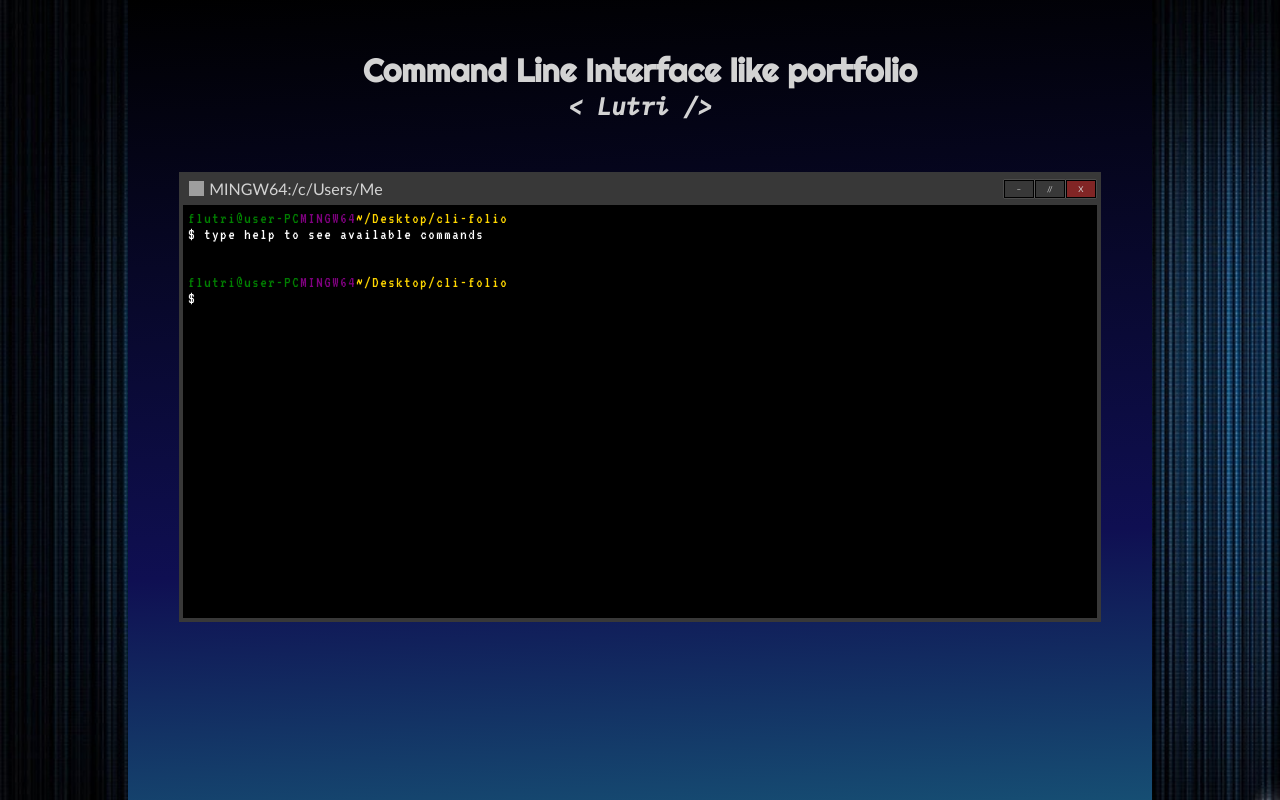
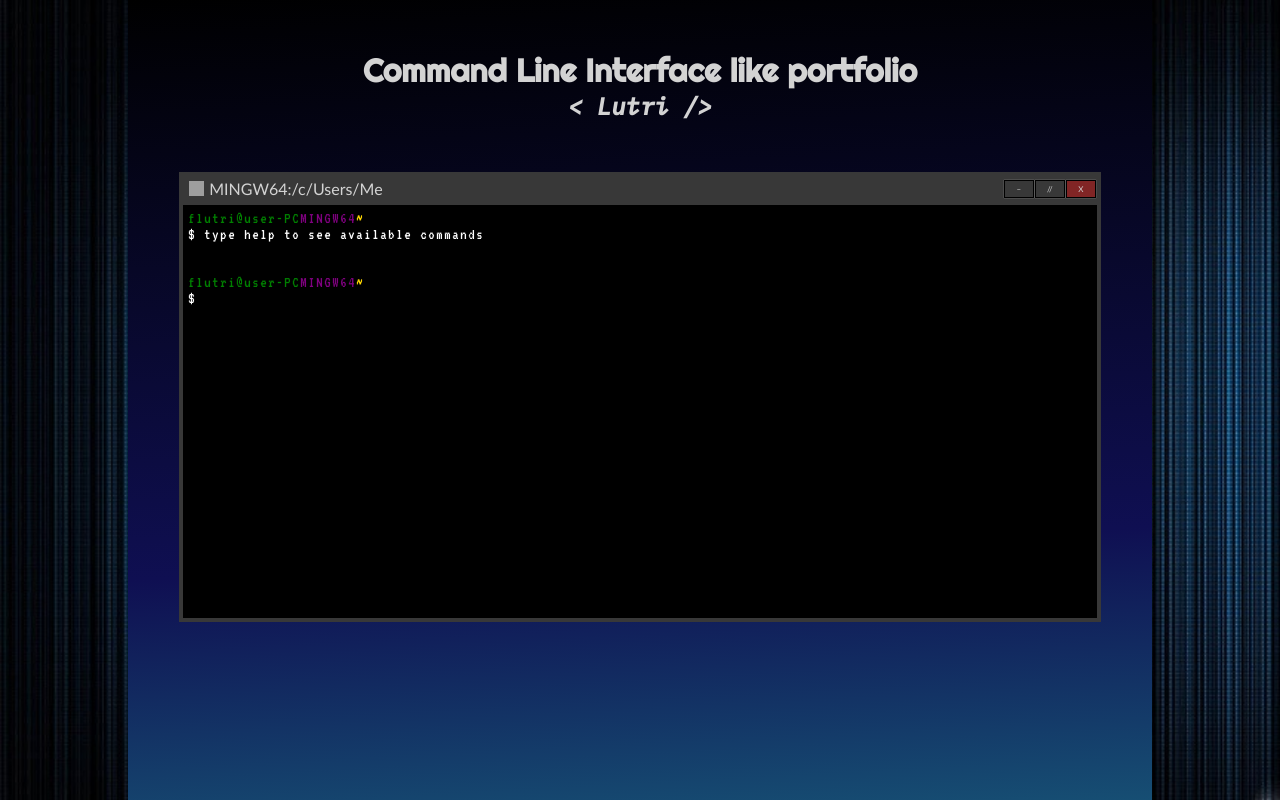
Before and after one commit to TreusK/cli-folio, a React (Vite) app: page / in a window 1280 px wide. Built offline with nearby package versions, Linux system fonts and the light colour scheme; grey boxes are pictures that could not be loaded.

Commit message:
Probably last commit until I make 1 or 2 more cool projects to add to the Portfolio section, then I'll deploy it

```diff
--- a/src/App.css
+++ b/src/App.css
@@ -22,3 +22,11 @@
 .intro h2 {
     font-family: IBMPlex, sans-serif;
 }
+
+a {
+    color: red;
+}
+
+a:visited {
+    color: orange;
+}
--- a/src/comps/CLI.jsx
+++ b/src/comps/CLI.jsx
@@ -11,12 +11,12 @@ function CLI() {
     //-tree- object as pseudo directory tree  -currentPath- string to know current location in directory
     //-cliRef- div under the last BaseLine to autoscroll to
     const [history, setHistory] = useState([{
-        oldPath: ['root', 'Desktop', 'cli-folio'],
+        oldPath: ['root'],
         userInput: "type help to see available commands",
         result: [],
     }]);
     const [tree, setTree] = useState(directoryTree);
-    const [currentPath, setCurrentPath] = useState(['root', 'Desktop', 'cli-folio']);
+    const [currentPath, setCurrentPath] = useState(['root']);
     const cliRef = useRef();
 
     //Scroll to the bottom of the CLI every time history changes
--- a/src/comps/script files/tree.js
+++ b/src/comps/script files/tree.js
@@ -1,35 +1,101 @@
 let directoryTree = {
     root: {
-        Desktop: {
-            "cli-folio": {
-                about: 'about moi lorem impsum ansdb asdbk habsd \nkbaskdasd \nasd [[https://stackoverflow.com/]] ((Stack))',
-                ascii: `     .:.....  ..  ^^~...:                                                          .
-     ^!^~^:^:.^^..^^~.::^                                                .....  ....
-    .. .............................................................................
-                             .                           .                         .
-                            ..     .................      .                        .
-                            .      .....:.:....:..:.      .                        .
-                            .                             .                        .
-                            .  .:^.                       .                        .
-                            .  ^?J^ ...                   .                        .
-                            .   .                         .                        .
-                            .  :7~.  ...                  .                        .
-                            .  .^~:  ...                  .                        .
-                            .  .:                         .                        .
-                            .  ^?!^ ...                   .                        .
-                            .  .::.                       .                        .
-                            .   ^^                        .                        .
-                            .  .~~  ....                  .                        .
-                            ..                           ..                        .
-                             .............................                         .
-                                                                                   .
-                                                                                   .`,
-                "other-projects": {
-                    lm2: 'la mulana 2 link',
-                    pikachu: 'pikachu link',
-                }
-            }
-        }
+        Portfolio: {
+            Projects: {
+                    "2do": {
+                        "about.txt": `
+(Made with vanilla JS)
+
+A simple todo list
+
+[[https://github.com/TreusK/2do]] ((Github Repo))
+                        `,
+                    preview: `
+[[https://user-images.githubusercontent.com/47334597/209246023-44b12783-512e-4e27-911c-c3cc22de3179.png]] ((Preview))
+                    `,
+                    live: `
+[[https://treusk.github.io/2do/]] ((Live - Github Pages))
+`
+                    },
+                    LM2: {
+                        "about.txt": `
+(Made with React)
+
+La Mulana (1 and 2) are great metroidvanias.
+
+One characteristic they have is the need to take notes constantly. While playing La Mulana 2 I started taking notes in a simple html page
+with a screenshot of the game, and later on decided to might as well make it a full project.
+You can drag and drop icons into the cells, mark each one with numbers, and edit/add notes under each map.
+Your maps are saved to localStorage, but you can also download them as a .json file, to import/export freely.
+
+In the end I did not beat the game, because by working on this I spoiled myself of all the maps and secrets.
+
+[[https://github.com/TreusK/lm2react]] ((Github Repo))
+                        `,
+                    preview: `
+[[https://user-images.githubusercontent.com/47334597/209446228-66bf9ecf-f811-40bd-b54e-871f5f0ce21e.png]] ((Preview))
+                    `,
+                    live: `
+[[https://treusk.github.io/lm2react/]] ((Live - Github Pages))
+`
+                    },
+                    WhereIsPikachu: {
+                        "about.txt": `
+(Made using React, Firebase, Bulma.css, PokeApi)
+
+This Odin challenge was about creating a Where's Waldo and keeping the state of scores in a BAAS like Firebase.
+Other than that I added difficulty levels, scores and a Random option, which picks 3 pokemon from the coordinates object and
+fetches the sprites from Pokeapi.
+
+[[https://github.com/TreusK/wheres-pikachu]] ((Github Repo))
+                        `,
+                    preview: `
+[[https://user-images.githubusercontent.com/47334597/173821545-f3b8ad0c-0ce3-4648-bde2-dad226515310.jpg]] ((Preview))
+                    `,
+                    live: `
+[[https://where-is-pikachu.web.app/]] ((Live - Firebase))
+`
+                    },
+                    Others: {
+                        "onOthers.txt": `
+Here lie smaller projects, not really worthy of their own folders
+                        `,
+                        JapMemoryGame: `[[https://treusk.github.io/memory-game/]] ((Live - Jap Memory Game))`,
+                        CVUpload: `[[https://treusk.github.io/cvUp/]] ((Live - CV Upload))`,
+                        Calculator: `[[https://treusk.github.io/Calculator/]] ((Live - Calculator))`,
+                        EtchASketch: `[[https://treusk.github.io/Etch-A-Sketch/]] ((Live - Etch A Sketch))`,
+                        TicTacToe: `[[https://treusk.github.io/TicTacToe/]] ((Live - Tic Tac Toe))`,
+                        BookShop: `[[https://treusk.github.io/bookShopCart/]] ((Live - Book Shop))`,
+                    }
+                },
+            "aboutMe.txt": `
+
+Hi
+I'm Lutri, from Argentina.
+
+I rather hit my head against logical problems since those are the most fun to solve,
+so for a portfolio I decided to focus on something more functional than pretty.
+                `,
+        },
+        "aboutThis.txt": `
+A simple CLI to move around a directory tree with folders and text files, represented by
+an object with nested objects and strings.
+
+    The available commands are:
+    -cat: to read "files"
+    -cd: to move up or down the object
+    -clear: to clear the screen
+    -ls: to show the content of the current folder
+    -help: to show the commands list
+
+    Extra funcionality includes:
+    -component always scrolls down to current input
+    -Up and Down arrows scroll through past inputs
+    -error messages when attempting illegal commands/arguments
+    -limit number of past commands to be rendered, as to not grow it unnecessarily
+    -modifying tree.js means you can render your own directory tree,
+    since most functional values aren't hard coded
+        `,
     }
 }
 
```
